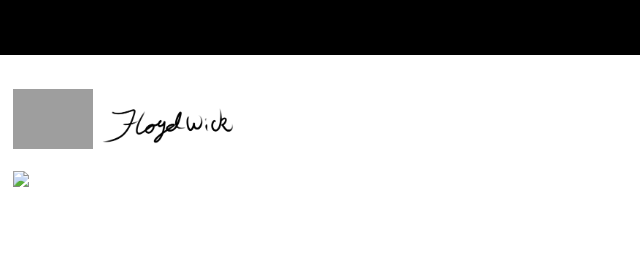
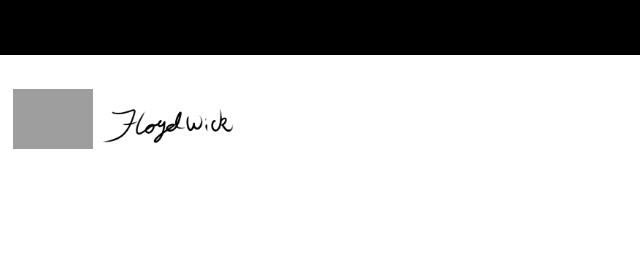
Before and after one commit to floydwick/floydwick.github.io, a plain HTML site: page contact.html in a window 1280 px wide. Shown: the top 261 px of the page, 0-640 px from the left. Drawn offline with Linux system fonts and the light colour scheme; grey boxes are pictures that could not be loaded.

Commit message:
Update contact.html

```diff
--- a/contact.html
+++ b/contact.html
@@ -15,7 +15,7 @@
 
 <br>
 <br>
-<img src="chan-5.png" class="w3-circle">
+<br>
 <br>
 <br>
 <br>
```
